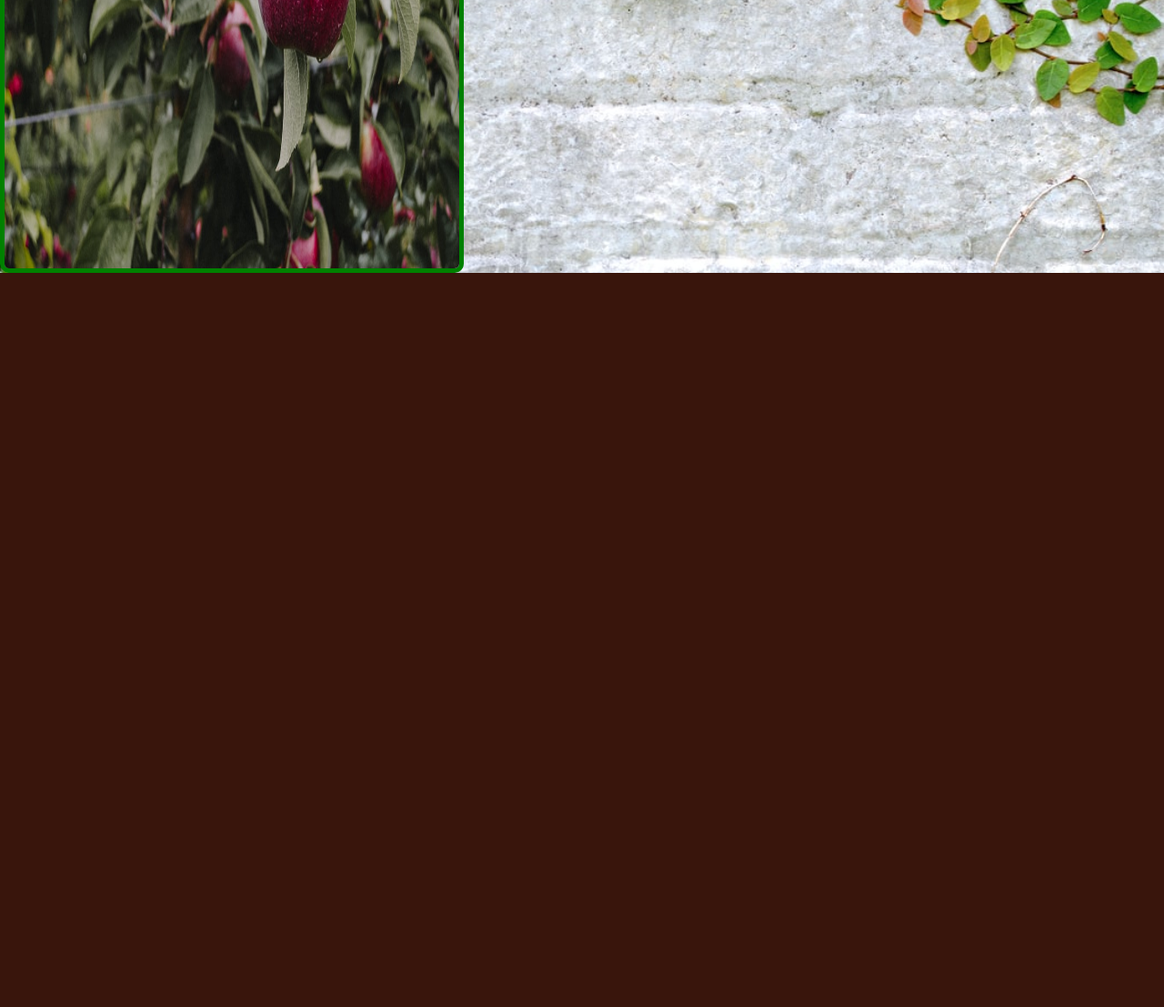
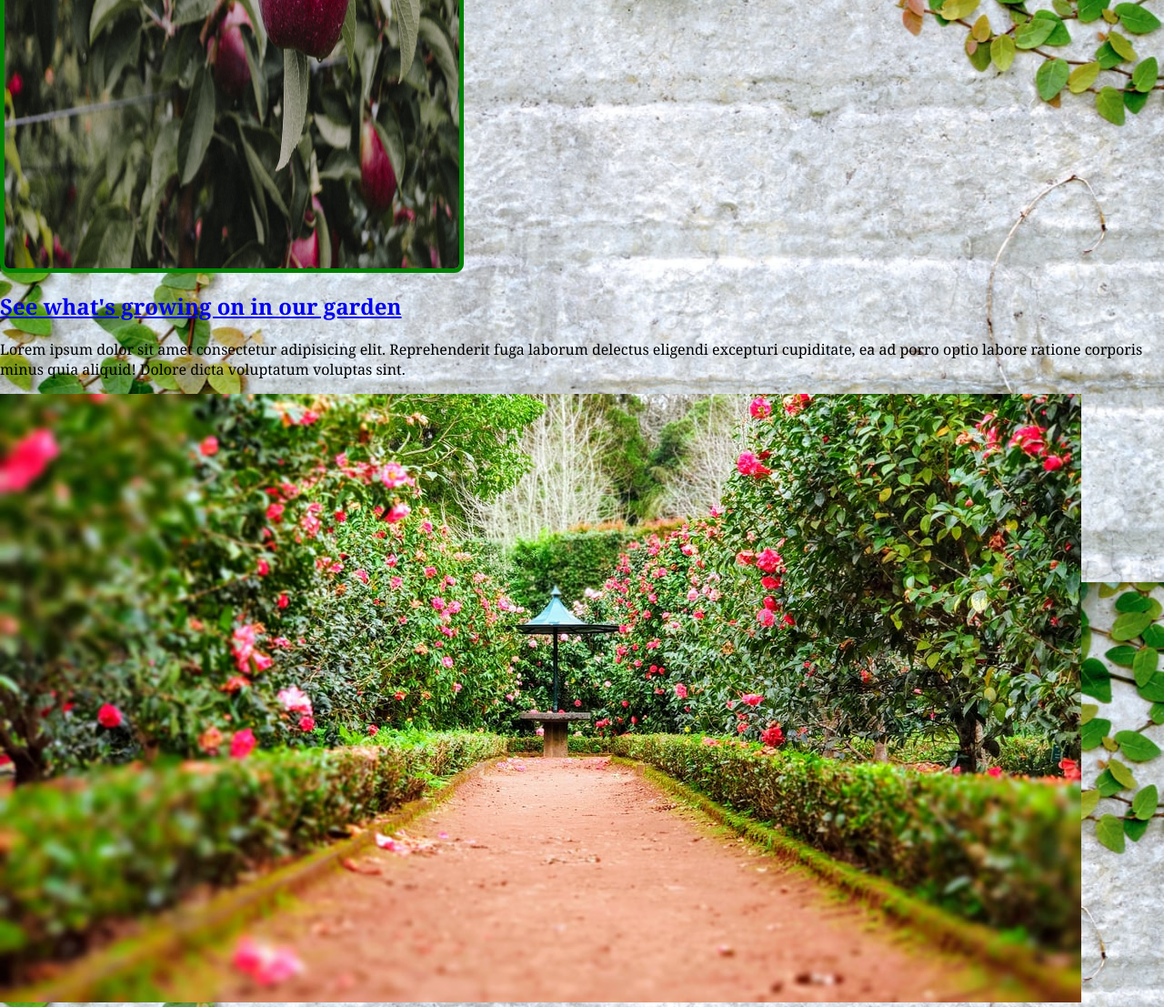
Before and after one commit to DavidBehrmann/StaticStoreFront, a plain HTML site: page index.html in a window 1280 px wide. Shown: the part 6560-7667 px from the top of the page at 91% size. Before the commit the page ends 6860 px from the top, so only its background shows below. Drawn offline with Linux system fonts and the light colour scheme.

Commit message:
html finished

```diff
--- a/index.html
+++ b/index.html
@@ -121,11 +121,16 @@
 
     <!--Gardening advice blog RIGHT-->
     <section id="blog" class="contentWrapper">
+        <div class="gardenBlog">
+            <a href="#"><h2>See what's growing on in our garden</h2></a>
+            <p>Lorem ipsum dolor sit amet consectetur adipisicing elit. Reprehenderit fuga laborum delectus eligendi excepturi cupiditate, ea ad porro optio labore ratione corporis minus quia aliquid! Dolore dicta voluptatum voluptas sint.</p>
+        </div>
+        <div class="blogPic">
+            <img src="./Assets/GardenPic.jpg">
+        </div>
+    </section>
 
 
-    </section>
-
-    <!--Gardening supplies BOTTOM RIGHT-->
 
 
 
```
Also changed, not shown: Assets/GardenPic.jpg (added).
